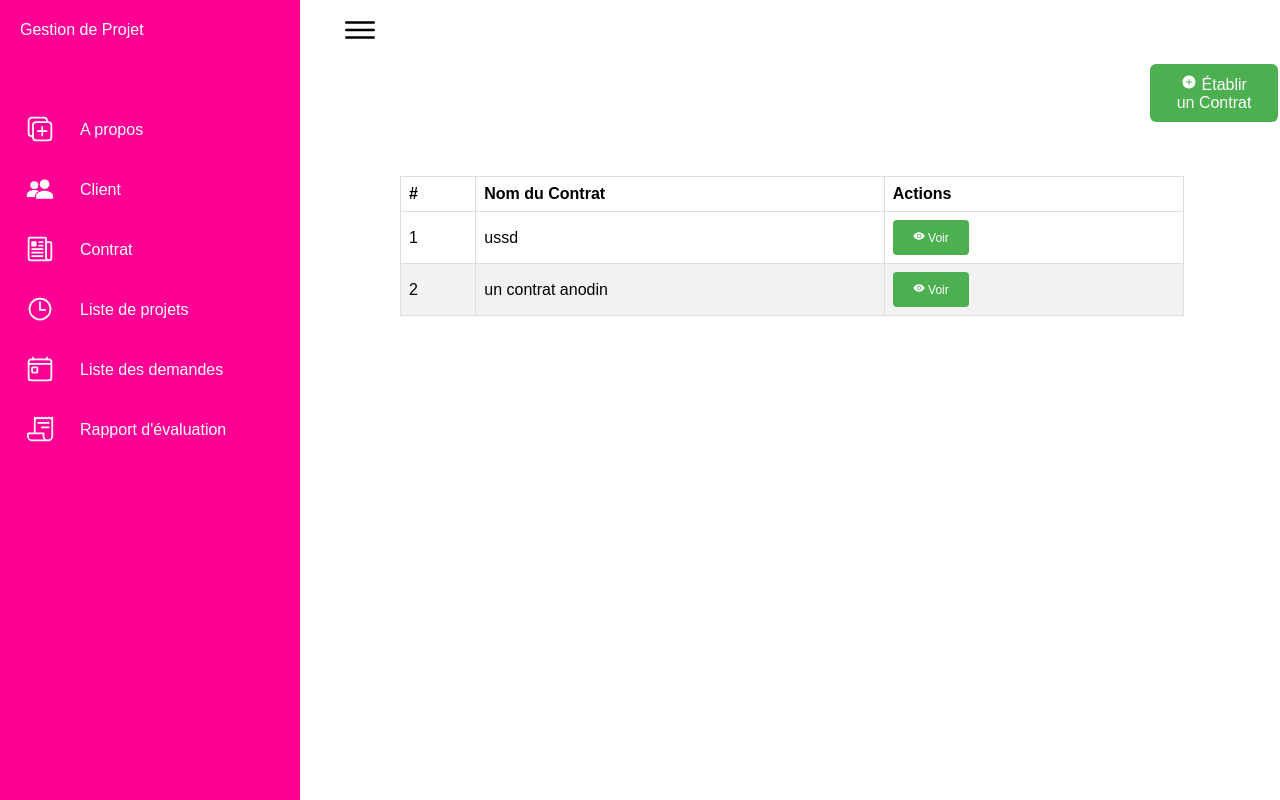
After one commit to bocchianaba/ressource-management, a Django app: page /clients/contrats in a window 1280 px wide. The commit adds this page. Run offline with Django 5.2, Linux system fonts and the light colour scheme; data comes from the database, SQL or seed files in the repository; both versions use the stored data as it was after the commit.

Commit message:
gestion des contrats

```diff
--- a/clients/static/css/Client.css
+++ b/clients/static/css/Client.css
@@ -189,7 +189,7 @@ body{
 }
 
 table {
-    /* width: 80%; */
+    width: 80%;
     border-collapse: collapse;
     /* height: 50px; */
     margin-top: 50px;
@@ -241,8 +241,8 @@ table {
     font-size: 16px;
     margin: 4px 2px;
     cursor: pointer;
-    height: 50px;
-    width: 160px;
+    /* height: 50px; */
+    /* width: 160px; */
     border-radius: 6px;
     /*right: 500px;
     justify-content: center;*/
--- /dev/null
+++ b/clients/static/css/contrat.css
@@ -0,0 +1,359 @@
+/*======Google Fonts=======*/
+
+@import url('https ://fonts.googleapis.com/css2 ?family=Ubuntu :wght@300 ; 400; 500; 700&display=swap') ;
+/* ======Globals======== */
+
+* {
+    font-family : 'Ubuntu', sans-serif ;
+    margin: 0;
+    padding: 0;
+    box-sizing: border-box;
+}
+:root{
+    --blue:rgb(255, 0, 149);
+    --white: rgb(255, 255, 255) ;
+    --gray:#f5f5f5;
+    --black1:#222;
+    --black2:#999;
+}
+
+body{
+     min-height: 100vh;
+     overflow-x: hidden ;
+}
+
+.container{
+    position: relative;
+    width:100%;
+}
+.navigation{
+    position: fixed;
+    width: 300px;
+    height: 100%;
+    background: var(--blue);
+    border-left: 10px solid var(--blue);
+    transition: 0.5s;
+    overflow: hidden;
+}
+.navigation.active{
+    width: 80px;
+}
+.navigation ul{
+    position: absolute;
+    top: 0;
+    left: 0;
+    width: 100%;
+}
+.navigation ul li {
+    position: relative;
+    width: 100%;
+    list-style: none;
+    border-top-left-radius: 30px;
+    border-bottom-left-radius: 30px;
+}
+.navigation ul li:hover,
+.navigation ul li.hovered{
+
+    background-color: var(--white);
+}
+.navigation ul li:nth-child(1){
+    margin-bottom: 40px;
+    pointer-events: none;
+}
+.navigation ul li a {
+    position: relative;
+    display: block;
+    width: 100%;
+    display: flex;
+    text-decoration: none;
+    color: var(--white);
+}
+.navigation ul li:hover a,
+.navigation ul li.hovered a{
+    color: var(--blue);
+}
+.navigation ul li a .icon{
+    position: relative;
+    display:block;
+    min-width: 60px;
+    height: 60px;
+    line-height: 75px;
+    text-align: center;
+}
+.navigation ul li a .icon ion-icon{
+    font-size: 1.75rem;
+}
+.navigation ul li a .title{
+    position: relative;
+    display:block;
+    padding: 0 10px;
+    height: 60px;
+    line-height: 60px;
+    text-align: start;
+    white-space: nowrap;
+}
+/*--------curve outside-----*/
+.navigation ul li:hover a::before,
+.navigation ul li.hovered a::before{
+    content:'';
+    position:absolute;
+    right: 0;
+    top:-50px;
+    width: 50px;
+    height: 50px;
+    background-color:transparent ;
+    border-radius: 50%;
+    box-shadow: 35px 35px 0 10px var(--white);
+    pointer-events: none;
+}
+.navigation ul li:hover a::after,
+.navigation ul li.hovered a::after{
+    content:'';
+    position:absolute;
+    right: 0;
+    bottom:-50px;
+    width: 50px;
+    height: 50px;
+    background-color:transparent ;
+    border-radius: 50%;
+    box-shadow: 35px -35px 0 10px var(--white);
+    pointer-events: none;
+}
+.main{
+    position: absolute;
+    width: calc(100% - 300px);
+    left: 300px;
+    min-height: 100vh;
+    background: var(--white);
+    transition: 0.5s;
+    height:97.5vh;
+    /*display: flex;*/
+    justify-content: center;
+    /*background: linear-gradient(45deg, blue, pink );*/
+    font-family: arial,sans-serif;
+}
+.main.active{
+    width: calc(100% - 80px);
+    left: 80px;
+}
+.topbar{
+    width: 10%;
+    height: 60px;
+    display: flex;
+    justify-content: space-between;
+    align-items: center;
+    padding: 0 ;
+    right: 600px;
+}
+.toggle{
+    position: absolute;
+    top: 0;
+    width: 60px;
+    height: 60px;
+    /*background: #ccc;*/
+    display: flex;
+    justify-content: center;
+    left: 30px;
+    align-items: center;
+    font-size: 2.5rem;
+    cursor: pointer;
+}
+
+.formcontrat{
+    text-align: center;
+    /*margin-bottom: 500px;*/
+    margin: 20px;
+    /*left: 20px;*/
+    right: 250px;
+    /*padding: 50px;*/
+    /*background-color: rgb(32, 108, 175);*/
+    box-shadow: 0 0 10px rgba(0, 0, 0, 0.1);
+    border-radius: 15px;
+    height: 500px;
+    width: 500px;
+    /*margin-left: 250px;*/
+    background-color: blue;
+    top: 10px;
+    justify-content: center;
+    display: flex;
+    position: absolute;
+    /*padding-left: 500px;*/
+    /*position: relative;
+    z-index: 1;
+    background-color: #fff;
+    padding: 30px;
+    box-shadow: 0 0 20px rgba(0,0,0,0.1);
+    border-radius: 5px;
+    max-width: 400px;
+    margin: 50px auto;*/
+}
+
+table {
+    width: 80%;
+    border-collapse: collapse;
+    height: 50px;
+    margin-top: 50px;
+    justify-content: center;
+    /*right:50px ;
+    /*display: block;*/
+    margin-left: 100px;
+
+  }
+  th, td {
+    border: 1px solid #ddd;
+    padding: 8px;
+    text-align: left;
+  }
+  tr:nth-child(even) {
+    background-color: #f2f2f2;
+  }
+  .contract-popup, .popup, .form-popup {
+    display: none;
+    position: fixed;
+    left: 50%;
+    top: 50%;
+    transform: translate(-50%, -50%);
+    border: 1px solid #ddd;
+    padding: 20px;
+    background-color: white;
+    z-index: 2;
+    box-shadow: 0 4px 8px rgba(0, 0, 0, 0.1);
+    width: 300px;
+  }
+  .contract-popup {
+  display: none;
+  position: fixed;
+  left: 50%;
+  top: 50%;
+  transform: translate(-50%, -50%);
+  border: 1px solid #ddd;
+  padding: 20px;
+  background-color: white;
+  z-index: 2;
+  box-shadow: 0 4px 8px rgba(0, 0, 0, 0.1);
+  width: 400px;
+  font-family: 'Arial', sans-serif;
+  line-height: 1.6;
+}
+
+.contract-popup h3 {
+  color: #333;
+  margin-bottom: 10px;
+}
+
+.contract-popup p {
+  margin-bottom: 5px;
+}
+
+.contract-popup strong {
+  color: #000;
+}
+  .overlay {
+    display: none;
+    position: fixed;
+    left: 0;
+    top: 0;
+    width: 100%;
+    height: 100%;
+    background-color: rgba(0, 0, 0, 0.7);
+    z-index: 1;
+  }
+  #ajouterBtn {
+    background-color: #4CAF50; /* Green */
+    border: none;
+    color: white;
+    padding: 10px 20px;
+    text-align: center;
+    text-decoration: none;
+    display: inline-block;
+    font-size: 16px;
+    margin: 4px 2px;
+    cursor: pointer;
+    /* height: 50px; */
+    /* width: 160px; */
+    border-radius: 6px;
+    /*right: 500px;
+    justify-content: center;*/
+    margin-left: 850px;
+
+  }
+  #contratForm {
+    display: flex;
+    flex-direction: column;
+    gap: 0px;
+  }
+  #contratForm input {
+    padding: 10px;
+    margin: 3px 0;
+    border: 1px solid #ccc;
+    border-radius: 4px;
+  }
+  #contratForm select {
+    padding: 10px;
+    margin: 3px 0;
+    border: 1px solid #ccc;
+    border-radius: 4px;
+  }
+  #contratForm textarea {
+    padding: 10px;
+    margin: 3px 0;
+    border: 1px solid #ccc;
+    border-radius: 4px;
+  }
+  #contratForm button {
+    padding: 10px;
+    margin: 10px 0;
+    border: none;
+    border-radius: 4px;
+    cursor: pointer;
+  }
+  #contratForm button[type="submit"] {
+    background-color: #4CAF50; /* Green */
+    color: white;
+  }
+  #contratForm button[type="button"] {
+    background-color: #f44336; /* Red */
+    color: white;
+    align-self: flex-end;
+  }
+
+  .popup {
+  display: none;
+  position: fixed;
+  left: 50%;
+  top: 50%;
+  transform: translate(-50%, -50%);
+  border: 1px solid #ddd;
+  padding: 20px;
+  background-color: white;
+  z-index: 2;
+  box-shadow: 0 4px 8px rgba(0, 0, 0, 0.1);
+  width: 400px;
+  font-family: 'Arial', sans-serif;
+  line-height: 1.6;
+  height: 600px;
+}
+
+.popup h3 {
+  color: #333;
+  margin-bottom: 10px;
+}
+
+.popup p {
+  margin-bottom: 5px;
+}
+
+.popup strong {
+  color: #000;
+}
+
+.overlay {
+  display: none;
+  position: fixed;
+  left: 0;
+  top: 0;
+  width: 100%;
+  height: 100%;
+  background-color: rgba(0, 0, 0, 0.7);
+  z-index: 1;
+}
--- /dev/null
+++ b/clients/static/js/contrat.js
@@ -0,0 +1,75 @@
+let list = document.querySelectorAll(".navigation li");
+
+function activeLink(){
+    list.forEach(item=>{
+        item.classList.remove("hovered");
+    })
+    this.classList.add("hovered");
+}
+
+list.forEach(item=>item.addEventListener("mouseover", activeLink))
+
+//menu toggle
+let toggle = document.querySelector(".toggle");
+let navigation = document.querySelector(".navigation");
+let main = document.querySelector(".main");
+
+toggle.onclick = function(){
+    navigation.classList.toggle("active");
+     main.classList.toggle("active");
+};
+
+let contractCount = 0;
+
+function showForm() {
+  document.getElementById('formPopup').style.display = 'block';
+  document.querySelector('.overlay').style.display = 'block';
+}
+
+function closeForm() {
+  document.getElementById('formPopup').style.display = 'none';
+  document.querySelector('.overlay').style.display = 'none';
+}
+
+function generateContract() {
+  const contractName = document.getElementById('contractName').value;
+  const clientName = document.getElementById('clientName').value;
+  const providerName = document.getElementById('providerName').value;
+  const projectDescription = document.getElementById('projectDescription').value;
+  const projectBudget = document.getElementById('projectBudget').value;
+  const contractDuration = document.getElementById('contractDuration').value;
+  const maxChanges = document.getElementById('maxChanges').value;
+
+  if (contractName && clientName && providerName && projectBudget && contractDuration && maxChanges) {
+    contractCount++;
+    const table = document.getElementById('contractTable');
+    const row = table.insertRow();
+    const cell1 = row.insertCell(0);
+    const cell2 = row.insertCell(1);
+    cell1.textContent = contractCount;
+    cell2.textContent = contractName;
+    cell2.onclick = function() { showContract(contractName, clientName, providerName, projectDescription, projectBudget, contractDuration, maxChanges); };
+    closeForm();
+  }
+}
+
+function showContract(contractName, clientName, providerName, projectDescription, projectBudget, contractDuration, maxChanges) {
+  const popup = document.getElementById('contractPopup');
+  popup.innerHTML = '<h3>' + contractName + '</h3><p><strong>Client:</strong> ' + clientName + '</p><p><strong>Prestataire:</strong> ' + providerName + '</p><p><strong>Description du Projet:</strong> ' + projectDescription + '</p><p><strong>Budget du Projet:</strong> ' + projectBudget + '</p><p><strong>Durée du Contrat:</strong> ' + contractDuration + '</p><p><strong>Nombre Max de Modifications:</strong> ' + maxChanges + '</p><button class="button" onclick="printContract()">Imprimer</button>';
+  popup.style.display = 'block';
+  document.querySelector('.overlay').style.display = 'block';
+}
+
+function closePopup() {
+    document.getElementById('formPopup').style.display = 'none';
+  document.getElementById('contractPopup').style.display = 'none';
+  document.querySelector('.overlay').style.display = 'none';
+}
+
+function printContract() {
+  const popupContent = document.getElementById('contractPopup').innerHTML;
+  const originalContent = document.body.innerHTML;
+  document.body.innerHTML = popupContent;
+  window.print();
+  document.body.innerHTML = originalContent;
+}
--- /dev/null
+++ b/clients/templates/director/contract.html
@@ -0,0 +1,78 @@
+{% extends 'director/index.html' %}
+
+{% block content %}
+{% load static %}
+<link rel="stylesheet" href="{% static 'css/contrat.css' %}">
+{% load static %}
+<script src="{% static 'js/contrat.js' %}"></script>
+
+<button id="ajouterBtn" onclick="showForm()">
+    <ion-icon name="add-circle"></ion-icon>
+    Établir un Contrat
+</button>
+
+<div class="form-popup" id="formPopup">
+    <h2>Formulaire de Contrat</h2>
+    <form id="contratForm" method="post" action="{% url 'clients:newContract' %}">
+        {% csrf_token %}
+        <input type="text" name="name" id="contractName" placeholder="Nom du contrat" required><br>
+      {% comment %} <input type="text" id="clientName" placeholder="Nom du client" required><br> {% endcomment %}
+      <select required name="client" id="clientName">
+        {% for client in clients_list %}
+        <option value="{{client.id}}">{{client.name}}</option>
+        {% endfor %}
+      </select>
+      <input type="text" name="provider" id="providerName" placeholder="Nom du prestataire" required><br>
+      <textarea name="description" id="projectDescription" placeholder="Description du projet"></textarea><br>
+      <input name="budget" type="number" id="projectBudget" placeholder="Budget du projet" min="0" required><br>
+      <input name="duration" type="number" id="contractDuration" placeholder="Durée du contrat" min="0" required><br>
+      <input name="maxChanges" type="number" id="maxChanges" placeholder="Nombre max de modifications" min="0" required><br>
+      <button type="submit" class="button" onclick="generateContract()">Générer le Contrat</button>
+      <button type="button" class="button button-close" onclick="closeForm()">Fermer</button>
+    </form>
+
+
+  </div>
+
+
+{% if contracts_list %}
+<!--<div class="table-container">-->
+<table id="contractTable">
+    <tr>
+    <th>#</th>
+    <th>Nom du Contrat</th>
+    <th>Actions</th>
+    </tr>
+    <tbody>
+        {% for contract in contracts_list %}
+        <tr>
+            <td> {{forloop.counter}} </td>
+            <td> {{contract.name}} </td>
+            <td>
+                <button
+                    style="background-color: #4CAF50; border:none; color: white; padding: 10px 20px; margin-right: 10px; text-align-center; display: inline-block; text-decoration: none; font-size: 12px; cursor: pointer; border-radius: 4px;"
+                    id="viewBtn-{{contract.id}}"
+                    onclick="showContract('{{contract.name}}', '{{contract.client.name}}', '{{contract.provider}}', '{{contract.description}}', '{{contract.budget}}', '{{contract.duration}}', '{{contract.max_changes}}')">
+                    <ion-icon name="eye"></ion-icon>
+                    Voir
+                </button>
+            </td>
+        </tr>
+        {% endfor %}
+    </tbody>
+</table>
+
+{% else %}
+<h4 style="text-align: center;">
+    Aucun Contrat enregistré pour le moment
+</h4>
+{% endif %}
+<!--</div>-->
+
+<div class="overlay" onclick="closePopup()"></div>
+<div class="contract-popup" id="contractPopup">
+<!-- Le contrat généré s'affichera ici -->
+</div>
+
+
+{% endblock %}
--- a/clients/templates/director/index.html
+++ b/clients/templates/director/index.html
@@ -37,7 +34,7 @@
                         </a>
                     </li>
                     <li>
-                        <a href="/contracts">
+                        <a href="/clients/contrats">
                             <span class="icon">
                                 <ion-icon name="newspaper-outline"></ion-icon>
                             </span>
@@ -45,7 +42,7 @@
                         </a>
                     </li>
                     <li>
-                        <a href="/projects">
+                        <a href="/clients/projects">
                             <span class="icon">
                                 <ion-icon name="time-outline"></ion-icon>
                             </span>
@@ -53,7 +50,7 @@
                         </a>
                     </li>
                     <li>
-                        <a href="/demandes">
+                        <a href="/clients/demandes">
                             <span class="icon">
                                 <ion-icon name="today-outline"></ion-icon>
                             </span>
--- a/clients/urls.py
+++ b/clients/urls.py
@@ -9,4 +9,7 @@ urlpatterns = [
     path("/new", views.new, name="new"),
     path("/delete/<int:id>", views.delete, name="delete"),
     path("/<int:pk>/", views.DetailView.as_view(), name="detail"),
+    path("/<int:pk>/contrats", views.IndexView.as_view(), name="index"),
+    path("/contrats", views.ContractView.as_view(), name="contracts"),
+    path("/contrats/new", views.newContract, name="newContract"),
 ]
--- a/clients/views.py
+++ b/clients/views.py
@@ -8,7 +8,7 @@ from django.urls import reverse
 from django.db.models import F
 from django.views import generic
 
-from clients.models import Client
+from clients.models import Client, Contract
 
 # Create your views here.
 # ...
@@ -16,7 +16,7 @@ from clients.models import Client
 logger = logging.getLogger(__name__)
 
 class IndexView(generic.ListView):
-    template_name = "director/index.html"
+    template_name = "director/client.html"
     context_object_name = "clients_list"
 
     def get_queryset(self):
@@ -69,3 +69,47 @@ def delete(request, id):
         # Gérer l'erreur ici, par exemple, afficher un message d'erreur à l'utilisateur ou rediriger vers une autre page
 
     return HttpResponseRedirect(reverse("clients:index"))
+
+
+class ContractView(generic.ListView):
+    template_name = "director/contract.html"
+    context_object_name = "contracts_list"
+
+    def get_queryset(self):
+        """Return all the contract"""
+        contracts = Contract.objects.all()
+        logger.info("obtention de la liste des contrats. Les contrats créés sont au nombre de : %s", contracts.count())
+        return contracts.reverse()
+
+    def get_context_data(self, **kwargs):
+        context = super().get_context_data(**kwargs)
+        # Ajouter la liste des clients au contexte
+        context['clients_list'] = Client.objects.all()
+        return context
+
+
+def newContract(request):
+    logger.info("création d'un nouveau contrat !")
+    if(request.method=="POST"):
+
+        logger.info("Méthode Post reçu")
+
+        # Logger les valeurs de request.POST
+        logger.info("Champs du formulaire : %s", request.POST)
+
+        name = request.POST.get("name")
+        client_id = request.POST.get("client")
+        provider = request.POST.get("provider")
+        description = request.POST.get("description")
+        budget = request.POST.get("budget")
+        duration = request.POST.get("duration")
+        maxChanges = request.POST.get("maxChanges")
+
+        logger.info("le contrat qu'on essaye d'enregistrer a pour nom : %s, id du client: %s, prestataire: %s, budget: %s, durée: %s, max de modif: %s, description %s, ", name, client_id, provider, budget, duration, maxChanges, description)
+
+        # Récupérer l'objet client à partir de l'identifiant
+        client = get_object_or_404(Client, pk=client_id)
+        contract = Contract(name=name, client=client, description=description, provider=provider, budget=budget, duration=duration, max_changes=maxChanges)
+        contract.save()
+
+    return HttpResponseRedirect(reverse("clients:contracts"))
```
Also changed, not shown: other parts of clients/templates/director/index.html (+2 -74 lines), clients/models.py (+10 -0 lines), clients/templates/director/client.html (+76 -0 lines), clients/migrations/0002_contract.py (added), clients/migrations/0003_rename_contract_duration_contract_duration_and_more.py (added), clients/migrations/0004_alter_contract_budget_alter_contract_description_and_more.py (added), db.sqlite3, 2 other files.
